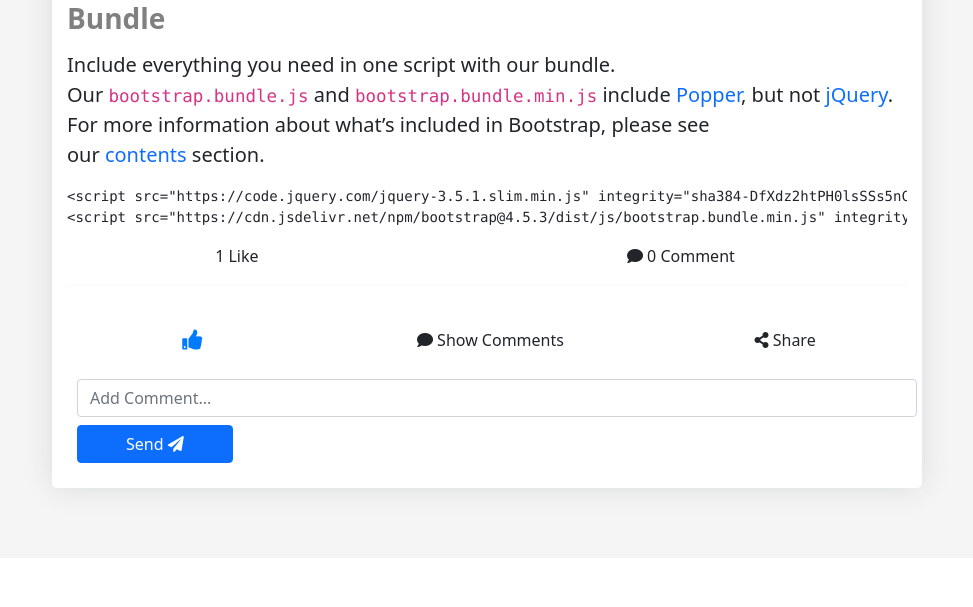
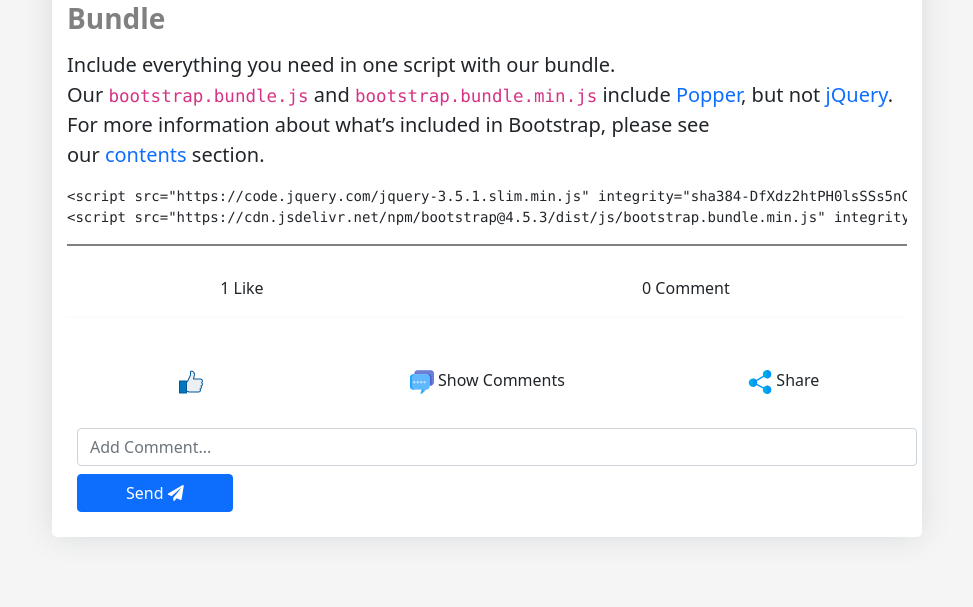
Before and after one commit to ashharmansuri/socialblog, a Django app: page /post-detail/1 in a window 1280 px wide. Shown: the part 1486-2093 px from the top of the page, without its empty margins (4-977 px from the left). Before the commit the page ends 1994 px from the top, so only its background shows below. Run offline with Django 3.2, Linux system fonts and the light colour scheme; a user stored in the database is signed in; data comes from the database, SQL or seed files in the repository; both versions use the stored data as it was after the commit; data that the repository does not hold is empty; some libraries are stand-ins or nearby versions.

Commit message:
changed like and comment and share icon
changed like and comment and share icon

```diff
--- a/crud/templates/crud/dashboard.html
+++ b/crud/templates/crud/dashboard.html
@@ -44,7 +44,7 @@
 
                             <div class="d-flex">
                               <button type="button" class="cancelbtn bg-secondary text-white" onclick="document.getElementById('id{{userpost.id}}').style.display='none'">Cancel</button>
-                              <a href="{% url 'post-delete' userpost.id %}" class="deletebtn">Delete</a>
+                              <a href="{% url 'post-delete' userpost.slug %}" class="deletebtn">Delete</a>
                             </div>
                           </div>
                         </form>
--- a/crud/templates/crud/post_detail.html
+++ b/crud/templates/crud/post_detail.html
@@ -30,6 +30,7 @@
                     <div class="article-content">
                         <p  class="text-justify post_detail_text">{{obj.content| safe}}</p>
                     </div>
+
                     <!-- <div class="nav tag-cloud">
 
                         <a href="#">Design</a>
@@ -46,7 +47,6 @@
                         </span>
 
                         <span class=" px-4 " id="">
-                            <i class="fas fa-comment"></i>
                             {{obj.num_comments}} Comment
                         </span>
 
@@ -62,9 +62,9 @@
 
                         <button type="submit" class="btn btn-light px-4 like-btn{{obj.id}}" id="like-btn">
                                 {% if profile not in obj.liked.all %}
-                                  <i class="fa fas fa-thumbs-up"></i>
+                                  <img src="{% static 'images/like.png' %}" alt="">
                                 {% else %}
-                                  <i class="fa fas fa-thumbs-up" style="color:#007bff"></i>
+                                <img src="{% static 'images/thumb-up.png' %}" alt="">
                                 {% endif%}
                         </button>
 
@@ -72,13 +72,13 @@
 
 
                     <button  class="cmt_btn btn btn-light px-4 " id="{{obj.id}}">
-                        <i class="fas fa-comment"></i>
+                        <img src="{% static 'images/comments.png' %}" alt="">
                         Show Comments
                     </button>
 
 
                     <div class="position_item" >
-                        <i class="fas fa-share-alt"></i> Share
+                        <img src="{% static 'images/share.png' %}" alt=""> Share
                        <span style="" id="pos_link">
                         <a href="https://www.facebook.com/sharer/sharer.php?u= {{request.build_absolute_uri}}">
                             <i class="fab fa-facebook-square" style="color:#3b5999;"></i>
@@ -86,7 +86,7 @@
                         <a href="https://twitter.com/home?status={{share_str|truncatechars:50}}%20{{request.build_absolute_uri}}/">
                             <i class="fab fa-twitter-square" style="color:#55acee;"></i>
                         </a>
-                        <a href="https://www.linkedin.com/shareArticle?mini=true&title={{obj.title}}&{{share_str|truncatechars:50}}&source= {{request.build_absolute_uri}}/">
+                        <a href="https://www.linkedin.com/shareArticle?mini=true&title={{obj.title}}&{{share_str|truncatechars:50}}&source={{request.build_absolute_uri}}/">
                             <i class="fab fa-linkedin" style="color:#0077B5;"></i>
                         </a>
                        </span>
--- a/crud/urls.py
+++ b/crud/urls.py
@@ -13,7 +13,7 @@ urlpatterns = [
 
     path('post-create',views.PostCreateView,name='post-create'),
     path('post-edit/<slug:slug>',views.PostUpdateView,name='post-update'),
-    path('post-delete/<int:pk>',views.PostDeleteView,name='post-delete'),
+    path('post-delete/<slug:slug>',views.PostDeleteView,name='post-delete'),
     path('post-search',views.PostSearchView,name='post-search'),
     # path('post-like/<int:post_id>',views.like_unlike_post,name='post-like-view'),
 
--- a/crud/views.py
+++ b/crud/views.py
@@ -150,8 +150,8 @@ def PostUpdateView(request,slug=None):
     return render(request,'crud/post_create.html',context)
 
 @login_required(login_url='login')
-def PostDeleteView(request,pk):
-    post = Post.objects.get(id=pk)
+def PostDeleteView(request,slug=None):
+    post = Post.objects.get(slug=slug)
     post.delete()
     messages.error(request ,'You have deleted Your Post')
     return redirect('dashboard')
--- a/static/css/custom.css
+++ b/static/css/custom.css
@@ -757,6 +757,13 @@ span#pos_link {
 .position_item:hover span#pos_link {
    display: flex;
 }
+.like_comment_section{
+  height: 75px!important;
+}
+.article-content {
+  border-bottom: 2px solid gray;
+    margin-bottom: 30px;
+}
 /* Change styles for cancel button and delete button on extra small screens */
 @media screen and (max-width: 300px) {
   .cancelbtn, .deletebtn {
```
Also changed, not shown: db.sqlite3, media/profileimage/my.jpg (added), static/images/comments.png (added), static/images/like.png (added), static/images/share.png (added).
